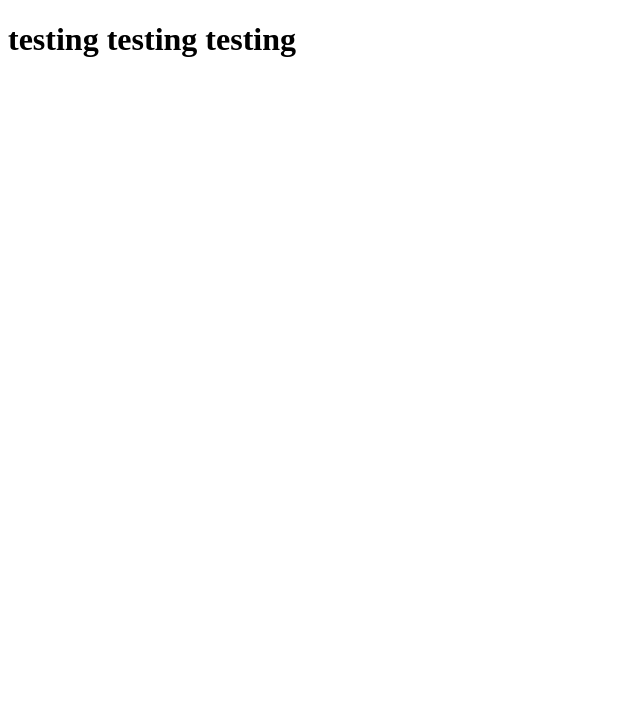
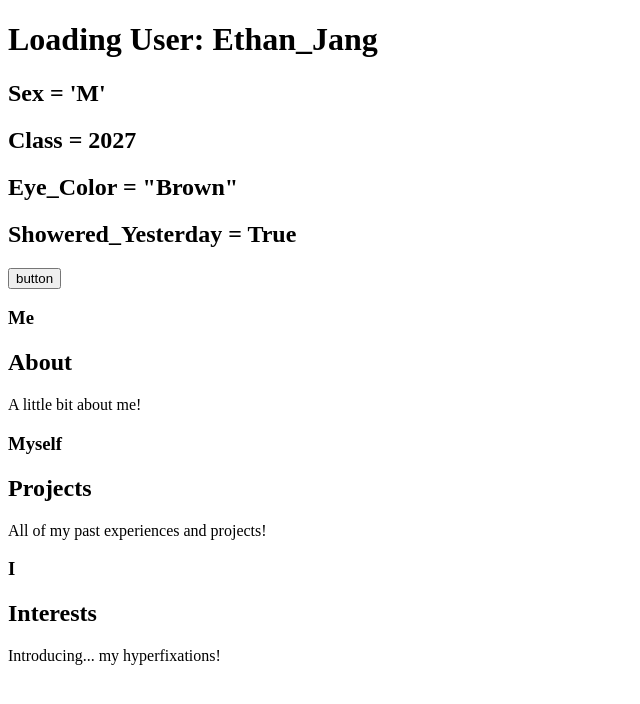
Before and after one commit to mining-ice/mining-ice.github.io, a plain HTML site: page index.html in a window 1280 px wide. Shown: the whole page, without its empty margins (0-640 px from the left). Drawn offline with Linux system fonts and the light colour scheme.

Commit message:
Update index.html

```diff
--- a/index.html
+++ b/index.html
@@ -3,9 +3,35 @@
 <head>
     <meta charset="UTF-8">
     <meta name="viewport" content="width=device-width, initial-scale=1.0">
-    <title>Document</title>
+    <title>Ethan Website</title>
 </head>
 <body>
-    <h1>testing testing testing</h1>
+    <div class="p1">
+        <div class="header">
+            <h1>Loading User: Ethan_Jang</h1>
+            <h2>Sex = 'M'</h2>
+            <h2>Class = 2027</h2>
+            <h2>Eye_Color = "Brown"</h2>
+            <h2>Showered_Yesterday = True</h2>
+        </div>
+        <button>button</button>
+    </div>
+    <div class="p2">
+        <div class="abt">
+            <h3>Me</h3>
+            <h2>About</h2>
+            <p>A little bit about me!</p>
+        </div>
+        <div class="projects">
+            <h3>Myself</h3>
+            <h2>Projects</h2>
+            <p>All of my past experiences and projects!</p>
+        </div>
+        <div class="contact">
+            <h3>I</h3>
+            <h2>Interests</h2>
+            <p>Introducing... my hyperfixations!</p>
+        </div>
+    </div>
 </body>
 </html>
```
